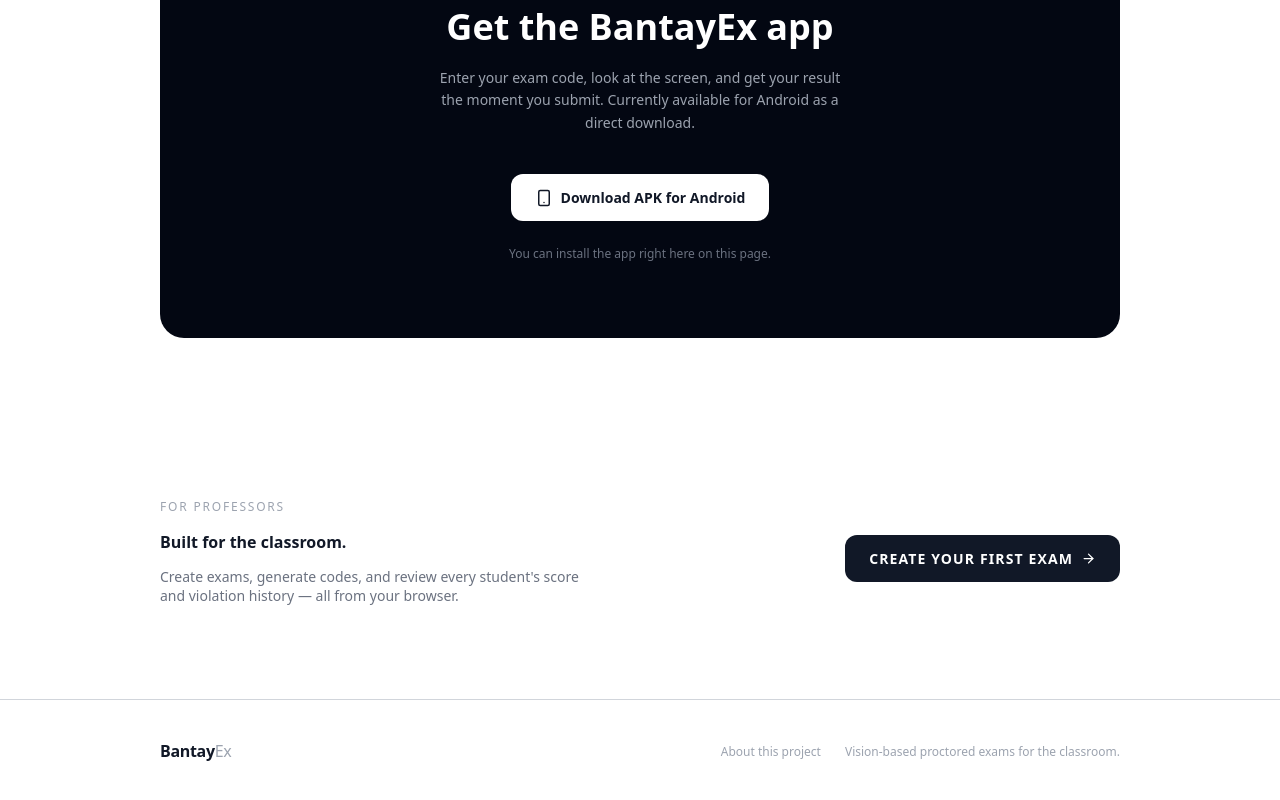
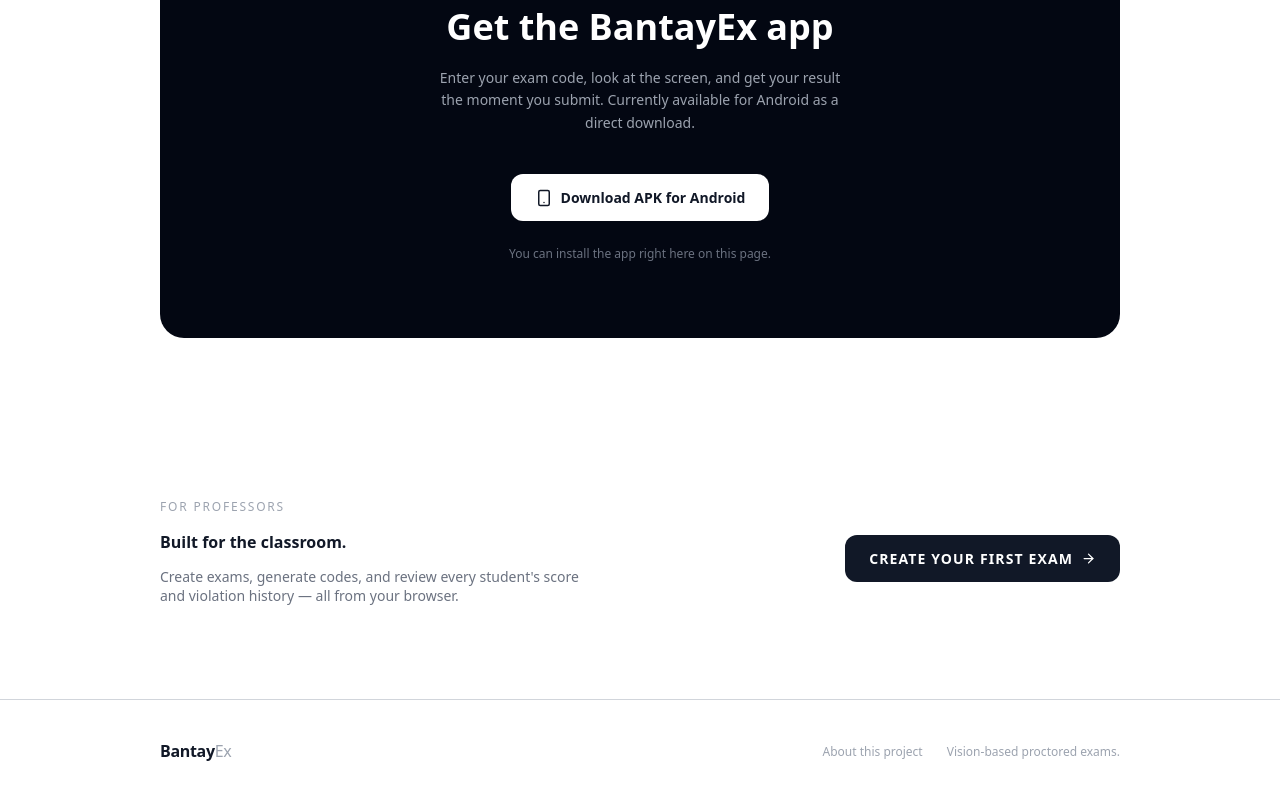
Before and after one commit to TocongR/bantayex_web, a React (Vite) app: page / in a window 1280 px wide. Shown: the part 1869-2669 px from the top of the page. Built offline with nearby package versions, Linux system fonts and the light colour scheme; no server answers.

Commit message:
updated footer

```diff
--- a/src/components/layout/Footer.jsx
+++ b/src/components/layout/Footer.jsx
@@ -11,7 +11,7 @@
         </Link>
         <div className={styles.right}>
           <Link to="/about" className={styles.link}>About this project</Link>
-          <p className={styles.tagline}>Vision-based proctored exams for the classroom.</p>
+          <p className={styles.tagline}>Vision-based proctored exams.</p>
         </div>
       </div>
     </footer>
```
